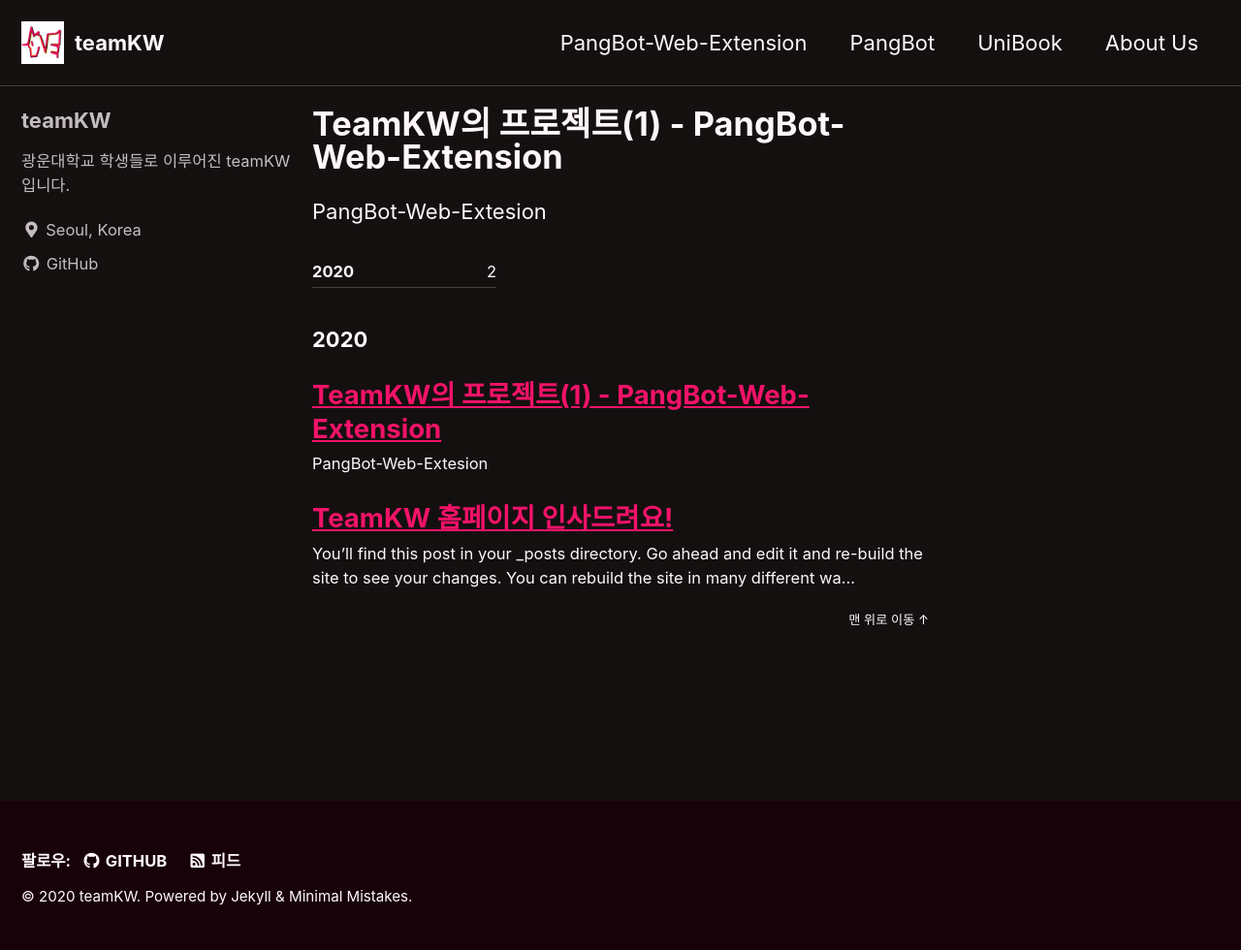
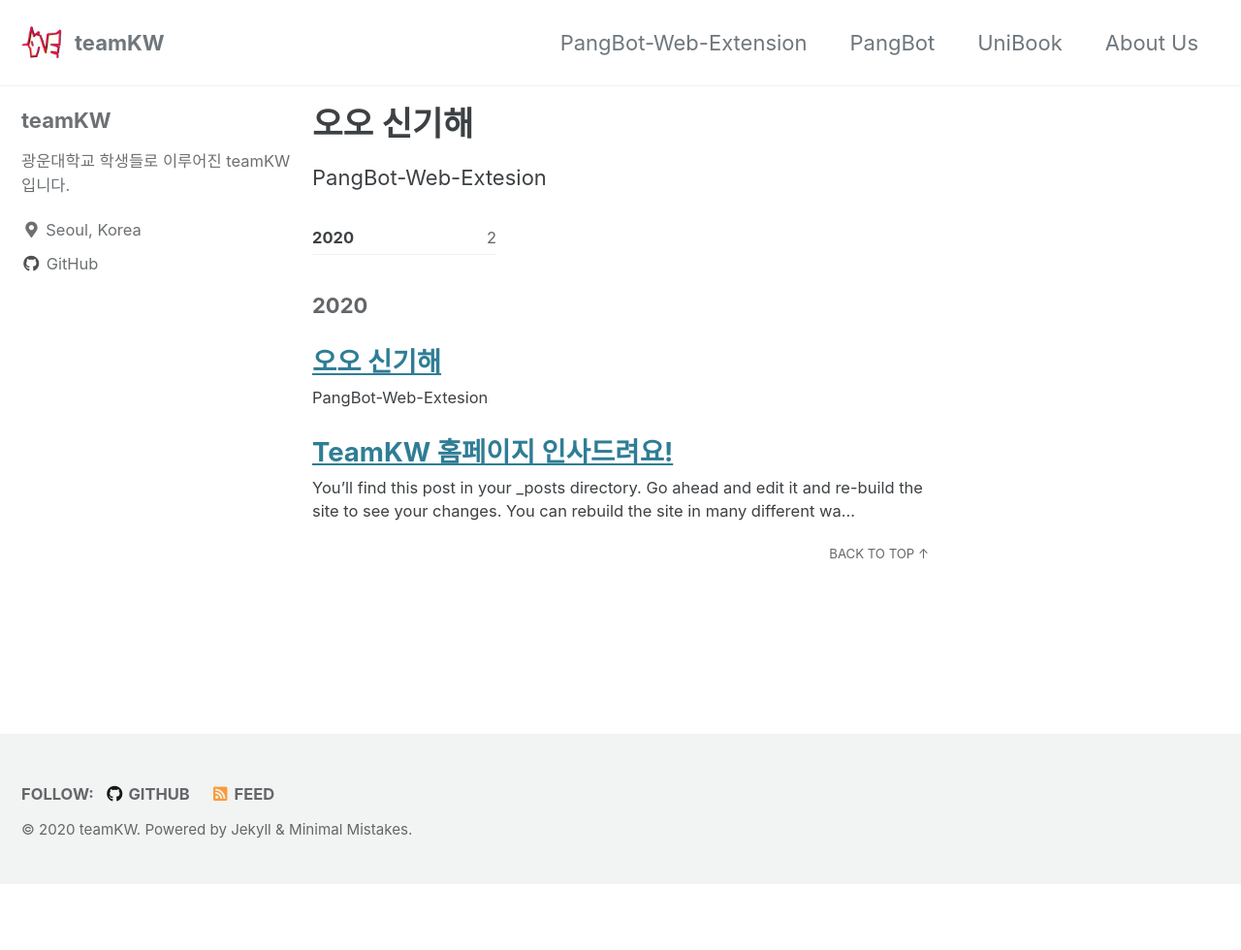
Before and after one commit to teamkw/teamkw.github.io, a Jekyll site: the page built from _posts/2020-11-09-post2.markdown, in a window 1280 px wide. Shown: the whole page at 97% size. Built offline with Jekyll 4.4.1, drawn with Linux system fonts in a browser that asks for light colours; cached includes are drawn as plain includes; after the commit the page ends 912 px from its top, so only the background shows below that.

```diff
--- a/Gemfile
+++ b/Gemfile
@@ -3,3 +3,4 @@ source "https://rubygems.org"
 gem "jekyll", "~> 3.5"
 gem "minimal-mistakes-jekyll"
 gem "kramdown-parser-gfm"
+gem 'jekyll-admin', group: :jekyll_plugins
--- a/_config.yml
+++ b/_config.yml
@@ -13,10 +13,10 @@
 # theme                  : "minimal-mistakes-jekyll"
 # remote_theme           : "mmistakes/minimal-mistakes"
 remote_theme: "mmistakes/minimal-mistakes@4.21.0"
-minimal_mistakes_skin    : "neon" # "air", "aqua", "contrast", "dark", "dirt", "neon", "mint", "plum", "sunrise"
+minimal_mistakes_skin    : "default" # "air", "aqua", "contrast", "dark", "dirt", "neon", "mint", "plum", "sunrise", "neon"
 
 # Site Settings
-locale                   : "ko-KR"
+locale                   : "en-US"
 title                    : "teamKW"
 title_separator          : "-"
 subtitle                 : # site tagline that appears below site title in masthead
--- a/_posts/2020-11-09-post2.markdown
+++ b/_posts/2020-11-09-post2.markdown
@@ -1,6 +1,6 @@
 ---
 layout: pangbot
-title:  "TeamKW의 프로젝트(1) - PangBot-Web-Extension"
+title:  "오오 신기해"
 date:   2020-11-09 22:14:10 +0900
 categories: jekyll update
 ---
```
Also changed, not shown: Gemfile.lock.
